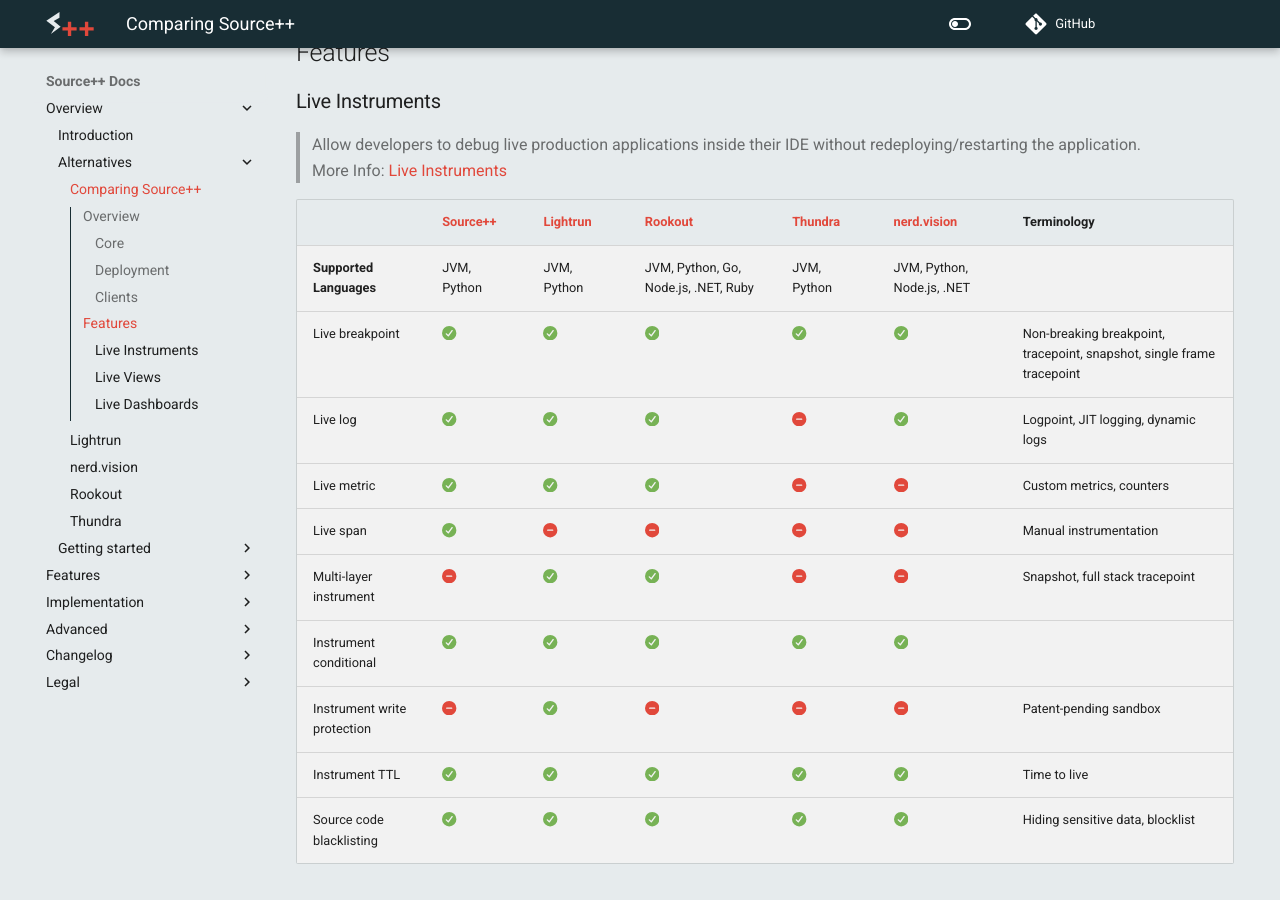
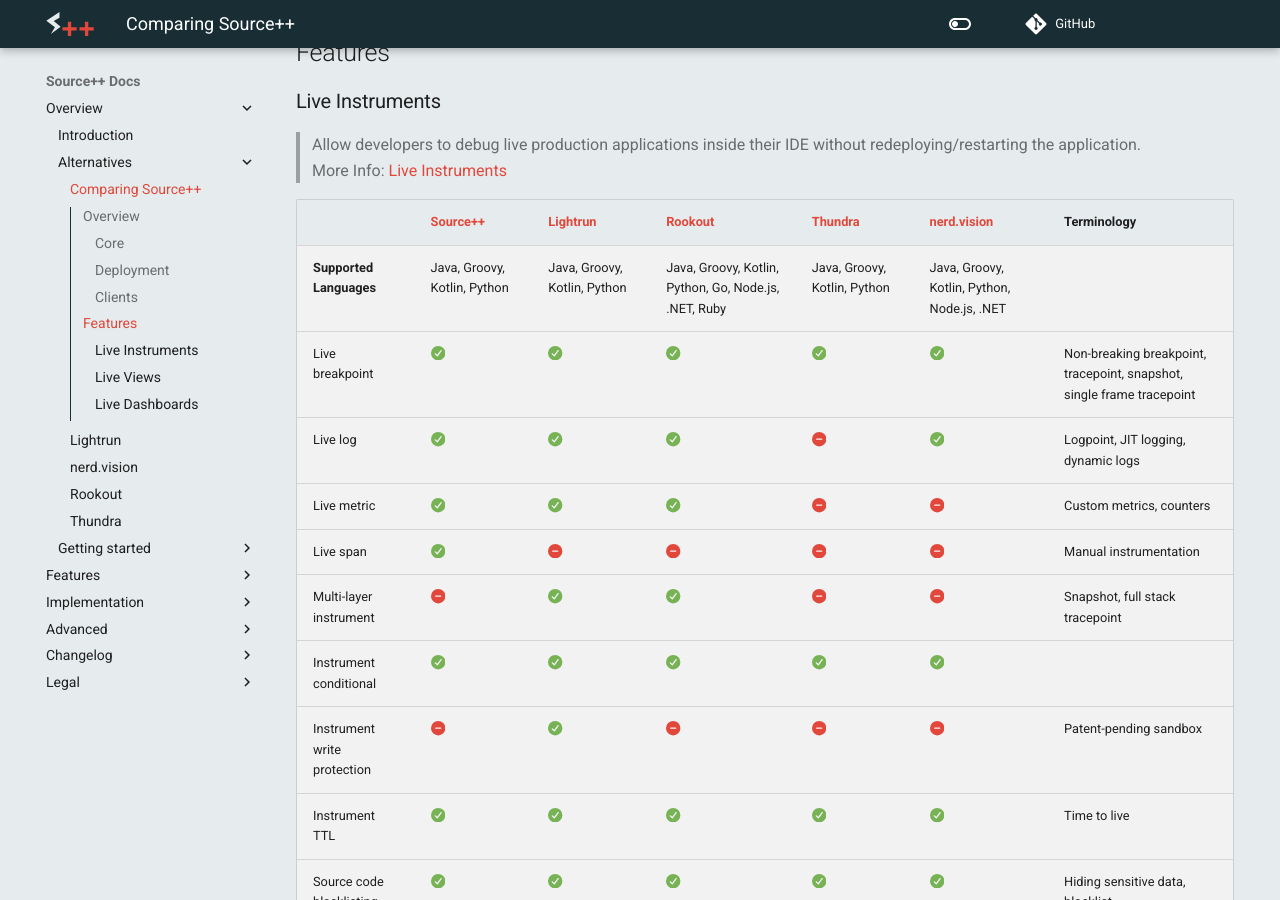
Before and after one commit to sourceplusplus/documentation, an MkDocs documentation site: the page built from docs/alternatives/README.md, in a window 1280 px wide and 900 px high, scrolled down 1898 px. Built offline with MkDocs 1.6.1 and Material for MkDocs 9.7.7, drawn with Linux system fonts in a browser that asks for light colours; emoji names are drawn with the system emoji font; comment, search, counter and statistics services are not loaded; the version menu is left out.

Commit message:
list languages

```diff
--- a/docs/alternatives/README.md
+++ b/docs/alternatives/README.md
@@ -49,18 +49,18 @@
 
 > Allow developers to debug live production applications inside their IDE without redeploying/restarting the application.<br>More Info: [Live Instruments](../features/live-instruments)
 
-|                             | [Source++](https://sourceplusplus.com)     | [Lightrun](https://lightrun.com)           | [Rookout](https://rookout.com)             | [Thundra](https://thundra.io)              | [nerd.vision](https://nerd.vision)         | Terminology                                                            |
-|-----------------------------|--------------------------------------------|--------------------------------------------|--------------------------------------------|--------------------------------------------|--------------------------------------------|------------------------------------------------------------------------|
-| **Supported Languages**     | JVM, Python                                | JVM, Python                                | JVM, Python, Go, Node.js, .NET, Ruby       | JVM, Python                                | JVM, Python, Node.js, .NET                 |                                                                        |
-| Live breakpoint             | :fontawesome-solid-circle-check:{ .green } | :fontawesome-solid-circle-check:{ .green } | :fontawesome-solid-circle-check:{ .green } | :fontawesome-solid-circle-check:{ .green } | :fontawesome-solid-circle-check:{ .green } | Non-breaking breakpoint, tracepoint, snapshot, single frame tracepoint |
-| Live log                    | :fontawesome-solid-circle-check:{ .green } | :fontawesome-solid-circle-check:{ .green } | :fontawesome-solid-circle-check:{ .green } | :fontawesome-solid-circle-minus:{ .red }   | :fontawesome-solid-circle-check:{ .green } | Logpoint, JIT logging, dynamic logs                                    |
-| Live metric                 | :fontawesome-solid-circle-check:{ .green } | :fontawesome-solid-circle-check:{ .green } | :fontawesome-solid-circle-check:{ .green } | :fontawesome-solid-circle-minus:{ .red }   | :fontawesome-solid-circle-minus:{ .red }   | Custom metrics, counters                                               |
-| Live span                   | :fontawesome-solid-circle-check:{ .green } | :fontawesome-solid-circle-minus:{ .red }   | :fontawesome-solid-circle-minus:{ .red }   | :fontawesome-solid-circle-minus:{ .red }   | :fontawesome-solid-circle-minus:{ .red }   | Manual instrumentation                                                 |
-| Multi-layer instrument      | :fontawesome-solid-circle-minus:{ .red }   | :fontawesome-solid-circle-check:{ .green } | :fontawesome-solid-circle-check:{ .green } | :fontawesome-solid-circle-minus:{ .red }   | :fontawesome-solid-circle-minus:{ .red }   | Snapshot, full stack tracepoint                                        |
-| Instrument conditional      | :fontawesome-solid-circle-check:{ .green } | :fontawesome-solid-circle-check:{ .green } | :fontawesome-solid-circle-check:{ .green } | :fontawesome-solid-circle-check:{ .green } | :fontawesome-solid-circle-check:{ .green } |                                                                        |
-| Instrument write protection | :fontawesome-solid-circle-minus:{ .red }   | :fontawesome-solid-circle-check:{ .green } | :fontawesome-solid-circle-minus:{ .red }   | :fontawesome-solid-circle-minus:{ .red }   | :fontawesome-solid-circle-minus:{ .red }   | Patent-pending sandbox                                                 |
-| Instrument TTL              | :fontawesome-solid-circle-check:{ .green } | :fontawesome-solid-circle-check:{ .green } | :fontawesome-solid-circle-check:{ .green } | :fontawesome-solid-circle-check:{ .green } | :fontawesome-solid-circle-check:{ .green } | Time to live                                                           |
-| Source code blacklisting    | :fontawesome-solid-circle-check:{ .green } | :fontawesome-solid-circle-check:{ .green } | :fontawesome-solid-circle-check:{ .green } | :fontawesome-solid-circle-check:{ .green } | :fontawesome-solid-circle-check:{ .green } | Hiding sensitive data, blocklist                                       |
+|                             | [Source++](https://sourceplusplus.com)     | [Lightrun](https://lightrun.com)           | [Rookout](https://rookout.com)                        | [Thundra](https://thundra.io)              | [nerd.vision](https://nerd.vision)          | Terminology                                                            |
+|-----------------------------|--------------------------------------------|--------------------------------------------|-------------------------------------------------------|--------------------------------------------|---------------------------------------------|------------------------------------------------------------------------|
+| **Supported Languages**     | Java, Groovy, Kotlin, Python               | Java, Groovy, Kotlin, Python               | Java, Groovy, Kotlin, Python, Go, Node.js, .NET, Ruby | Java, Groovy, Kotlin, Python               | Java, Groovy, Kotlin, Python, Node.js, .NET |                                                                        |
+| Live breakpoint             | :fontawesome-solid-circle-check:{ .green } | :fontawesome-solid-circle-check:{ .green } | :fontawesome-solid-circle-check:{ .green }            | :fontawesome-solid-circle-check:{ .green } | :fontawesome-solid-circle-check:{ .green }  | Non-breaking breakpoint, tracepoint, snapshot, single frame tracepoint |
+| Live log                    | :fontawesome-solid-circle-check:{ .green } | :fontawesome-solid-circle-check:{ .green } | :fontawesome-solid-circle-check:{ .green }            | :fontawesome-solid-circle-minus:{ .red }   | :fontawesome-solid-circle-check:{ .green }  | Logpoint, JIT logging, dynamic logs                                    |
+| Live metric                 | :fontawesome-solid-circle-check:{ .green } | :fontawesome-solid-circle-check:{ .green } | :fontawesome-solid-circle-check:{ .green }            | :fontawesome-solid-circle-minus:{ .red }   | :fontawesome-solid-circle-minus:{ .red }    | Custom metrics, counters                                               |
+| Live span                   | :fontawesome-solid-circle-check:{ .green } | :fontawesome-solid-circle-minus:{ .red }   | :fontawesome-solid-circle-minus:{ .red }              | :fontawesome-solid-circle-minus:{ .red }   | :fontawesome-solid-circle-minus:{ .red }    | Manual instrumentation                                                 |
+| Multi-layer instrument      | :fontawesome-solid-circle-minus:{ .red }   | :fontawesome-solid-circle-check:{ .green } | :fontawesome-solid-circle-check:{ .green }            | :fontawesome-solid-circle-minus:{ .red }   | :fontawesome-solid-circle-minus:{ .red }    | Snapshot, full stack tracepoint                                        |
+| Instrument conditional      | :fontawesome-solid-circle-check:{ .green } | :fontawesome-solid-circle-check:{ .green } | :fontawesome-solid-circle-check:{ .green }            | :fontawesome-solid-circle-check:{ .green } | :fontawesome-solid-circle-check:{ .green }  |                                                                        |
+| Instrument write protection | :fontawesome-solid-circle-minus:{ .red }   | :fontawesome-solid-circle-check:{ .green } | :fontawesome-solid-circle-minus:{ .red }              | :fontawesome-solid-circle-minus:{ .red }   | :fontawesome-solid-circle-minus:{ .red }    | Patent-pending sandbox                                                 |
+| Instrument TTL              | :fontawesome-solid-circle-check:{ .green } | :fontawesome-solid-circle-check:{ .green } | :fontawesome-solid-circle-check:{ .green }            | :fontawesome-solid-circle-check:{ .green } | :fontawesome-solid-circle-check:{ .green }  | Time to live                                                           |
+| Source code blacklisting    | :fontawesome-solid-circle-check:{ .green } | :fontawesome-solid-circle-check:{ .green } | :fontawesome-solid-circle-check:{ .green }            | :fontawesome-solid-circle-check:{ .green } | :fontawesome-solid-circle-check:{ .green }  | Hiding sensitive data, blocklist                                       |
 
 ### Live Views
 
```
